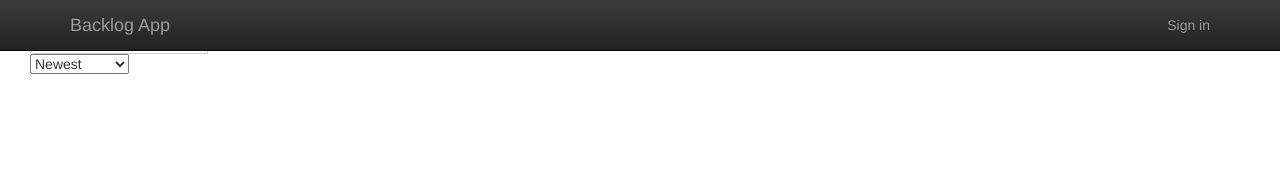
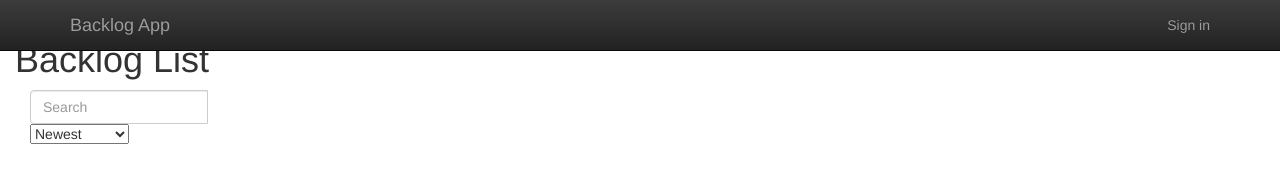
Before and after one commit to rjmurillo/BacklogManager, a plain HTML site: page src/BacklogManager/index.html at #/backlog in a window 1280 px wide. Drawn offline with nearby package versions, Linux system fonts and the light colour scheme; some packages are replaced by stand-ins of ours; no server answers.

Commit message:
Updated UI so we can see some func

```diff
--- a/src/BacklogManager/App/Views/backlog-list.html
+++ b/src/BacklogManager/App/Views/backlog-list.html
@@ -1,4 +1,7 @@
 <div class="container-fluid">
+    <div class="row">
+        <h1>Backlog List</h1>
+    </div>
     <div class="row">
         <div class="col-md-2">
             <!--Sidebar content-->
```
Also changed, not shown: src/BacklogManager/App/Scripts/controllers.js (indentation only).
